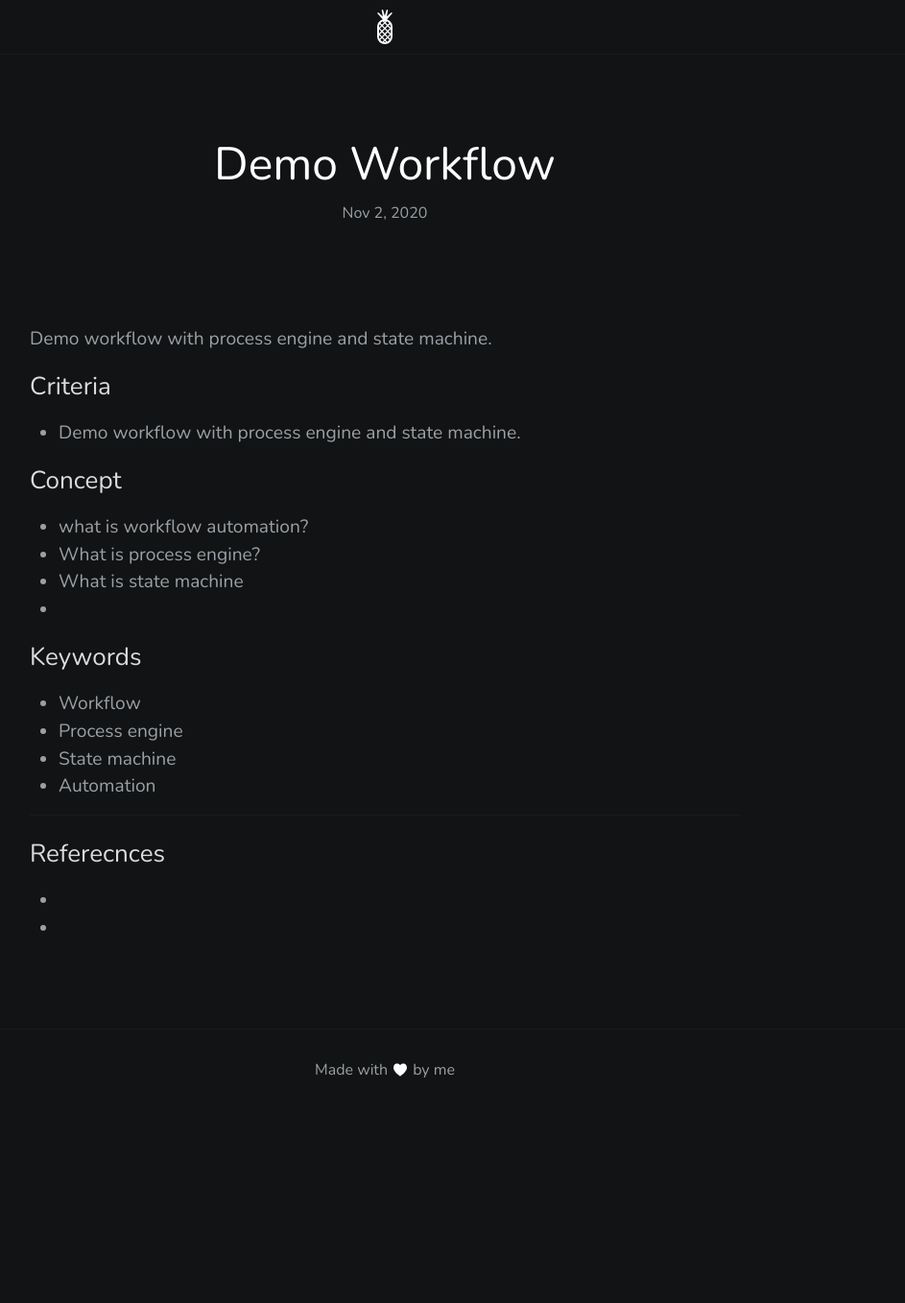
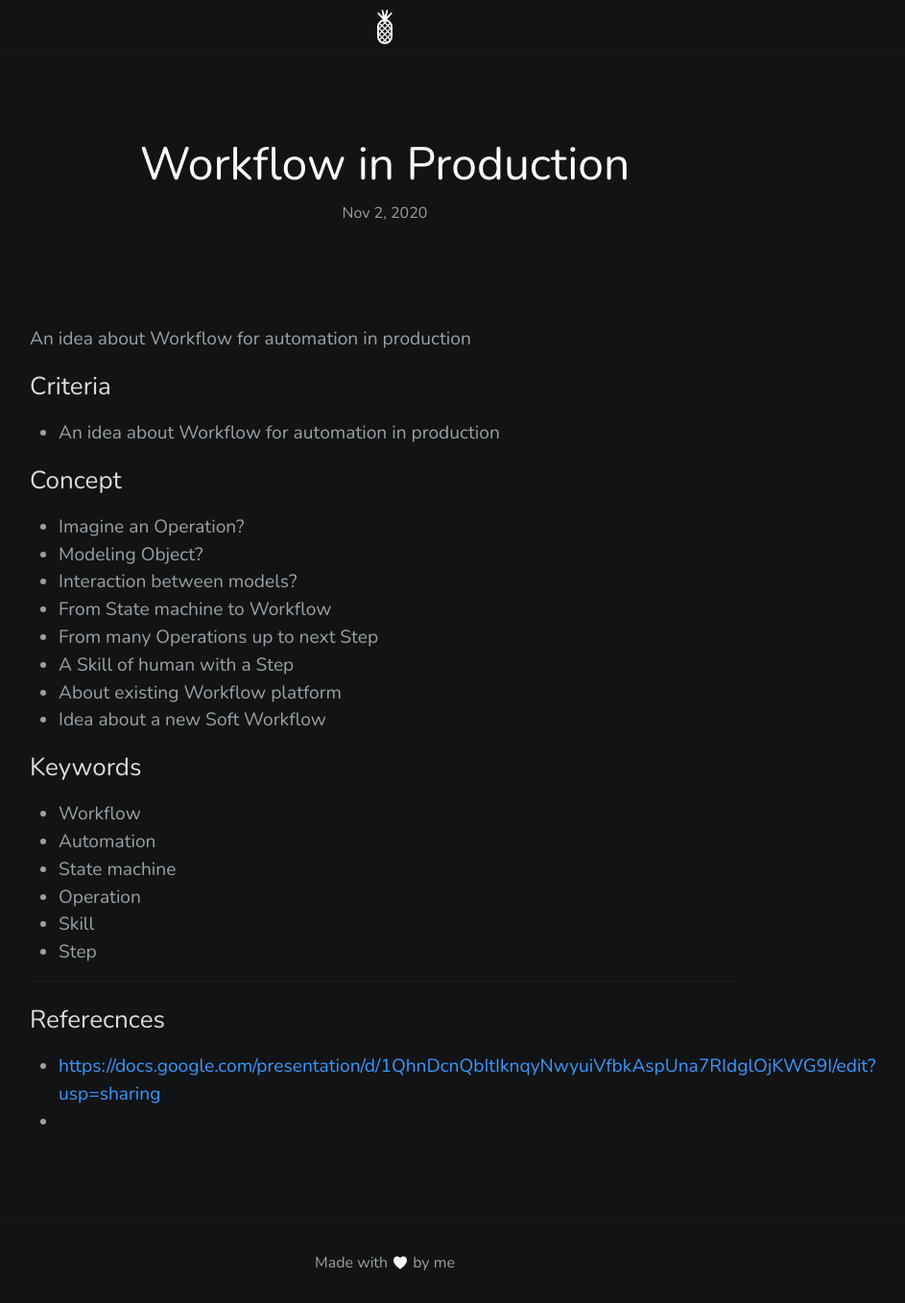
Before and after one commit to duycs/duycs.github.io, a Jekyll site: the page built from _posts/2020-11-02-demo-workflow.markdown, in a window 1280 px wide. Shown: the whole page at 96% size, without its empty margins (239-1182 px from the left). Built offline with Jekyll 4.4.1, drawn with Linux system fonts in a browser that asks for light colours; a file with an impossible date is left out; before the commit the page ends 1157 px from its top, so only the background shows below that.

Commit message:
Update 2020-11-02-demo-workflow.markdown
update description

```diff
--- a/_posts/2020-11-02-demo-workflow.markdown
+++ b/_posts/2020-11-02-demo-workflow.markdown
@@ -1,32 +1,38 @@
 ---
 layout: post
-title: Demo Workflow
-description: Demo workflow with process engine and state machine
+title: Workflow in Production
+description: An idea about Workflow for automation in production
 date: 2020-11-02 10:59:00 +0700
-categories: engine
+categories: platform
 thumbnail:
 ---
 
 ![]()
 
-Demo workflow with process engine and state machine.
+An idea about Workflow for automation in production
 
 ### Criteria
-- Demo workflow with process engine and state machine.
+- An idea about Workflow for automation in production
 
 ### Concept
-- what is workflow automation?
-- What is process engine?
-- What is state machine
--
+- Imagine an Operation?
+- Modeling Object?
+- Interaction between models?
+- From State machine to Workflow
+- From many Operations up to next Step
+- A Skill of human with a Step
+- About existing Workflow platform
+- Idea about a new Soft Workflow
 
 ### Keywords
 - Workflow
-- Process engine
+- Automation
 - State machine
-- Automation
+- Operation
+- Skill
+- Step
 
 ---
 ### Referecnces
+- [https://docs.google.com/presentation/d/1QhnDcnQbItIknqyNwyuiVfbkAspUna7RIdglOjKWG9I/edit?usp=sharing](Slide for presentation){:.text-link}
 -
--
```
